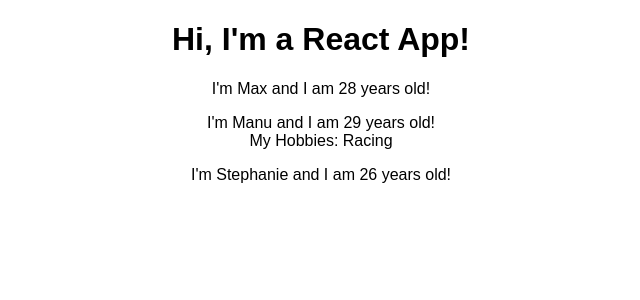
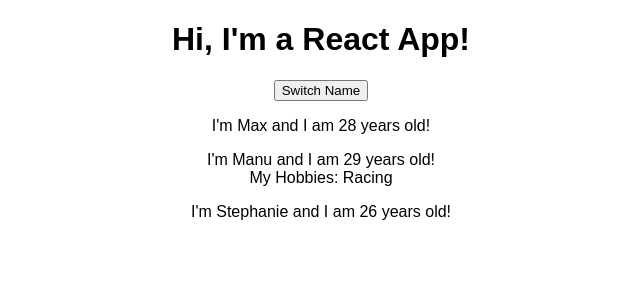
Before and after one commit to countzyx/react-complete-guide, a React (Create React App) app: page / in a window 1280 px wide. Shown: the top 300 px of the page, without its empty margins (319-959 px from the left). Built offline with nearby package versions, Linux system fonts and the light colour scheme.

Commit message:
Used a Button OnClick Event to Change State

```diff
--- a/src/App.js
+++ b/src/App.js
@@ -13,12 +13,25 @@ class App extends Component<Props, State> {
     persons: [{ name: 'Max', age: 28 }, { name: 'Manu', age: 29 }, { name: 'Stephanie', age: 26 }],
   };
 
+  switchNameHandler = () => {
+    this.setState({
+      persons: [
+        { name: 'Maxi', age: 28 },
+        { name: 'Manu', age: 29 },
+        { name: 'Stephanie', age: 25 },
+      ],
+    });
+  };
+
   render = () => {
     const { persons } = this.state;
 
     return (
       <div className="App">
         <h1>Hi, I&apos;m a React App!</h1>
+        <button type="button" onClick={this.switchNameHandler}>
+          Switch Name
+        </button>
         <Person name={persons[0].name} age={persons[0].age} />
         <Person name={persons[1].name} age={persons[1].age}>
           My Hobbies: Racing
```
